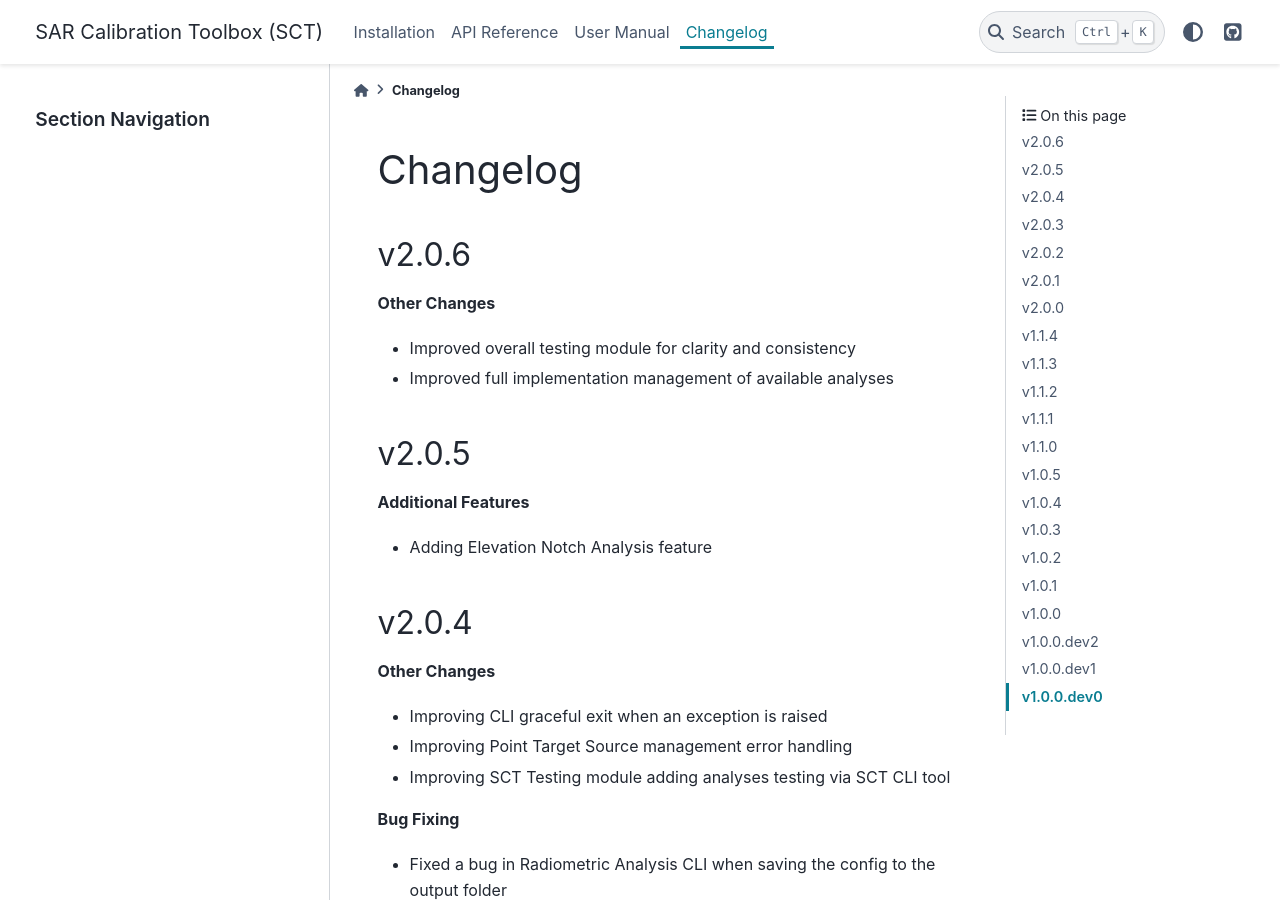
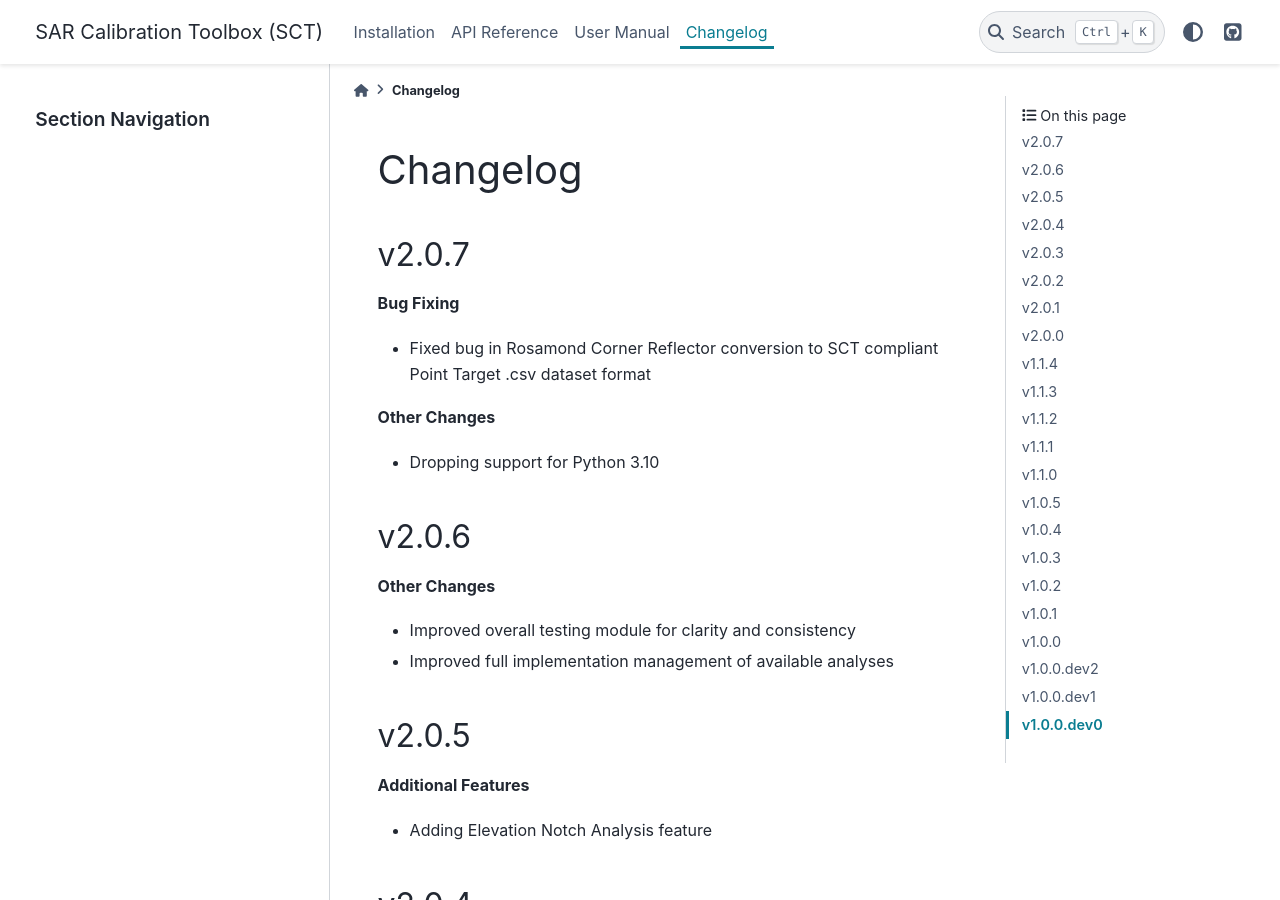
Before and after one commit to aresys-srl/sct, a Sphinx documentation site: the page built from docs/source/changelog.rst, in a window 1280 px wide and 900 px high. Built offline with Sphinx 7.4.7 and the PyData theme 0.15.4, drawn with Linux system fonts in a browser that asks for light colours.

Commit message:
dropping support for Python 3.10

```diff
--- a/docs/source/changelog.rst
+++ b/docs/source/changelog.rst
@@ -1,5 +1,16 @@
 Changelog
 =========
+
+v2.0.7
+------
+
+**Bug Fixing**
+
+- Fixed bug in Rosamond Corner Reflector conversion to SCT compliant Point Target .csv dataset format
+
+**Other Changes**
+
+- Dropping support for Python 3.10
 
 v2.0.6
 ------
--- a/docs/source/install.rst
+++ b/docs/source/install.rst
@@ -3,7 +3,8 @@
 
 Requirements
 ------------
-SCT requires a Python version **equal or higher than 3.10**.
+
+SCT requires a Python version **equal or higher than 3.11**.
 
 
 Install with pip
--- a/noxfile.py
+++ b/noxfile.py
@@ -17,7 +17,7 @@
 # SPDX-License-Identifier: MIT
 
 """
-PY_VERSIONS = ["3.10", "3.11", "3.12", "3.13"]
+PY_VERSIONS = ["3.11", "3.12", "3.13"]
 WIN32 = sys.platform == "win32"
 PLATFORM = "win" if WIN32 else "linux"
 
--- a/pyproject.toml
+++ b/pyproject.toml
@@ -2,7 +2,7 @@
 name = "sct"
 description = "SCT (SAR Calibration Toolbox) is the Aresys Python module for SAR products quality analysis."
 authors = [{ name = "Aresys S.R.L.", email = "info@aresys.it" }]
-requires-python = ">= 3.10"
+requires-python = ">= 3.11"
 readme = "README.md"
 license = { file = "LICENSE.txt" }
 dependencies = [
@@ -29,7 +29,6 @@
     "Natural Language :: English",
     "Operating System :: OS Independent",
     "Programming Language :: Python",
-    "Programming Language :: Python :: 3.10",
     "Programming Language :: Python :: 3.11",
     "Programming Language :: Python :: 3.12",
     "Programming Language :: Python :: 3.13",
```
Also changed, not shown: .gitlab-ci.yml, 2 other files.
